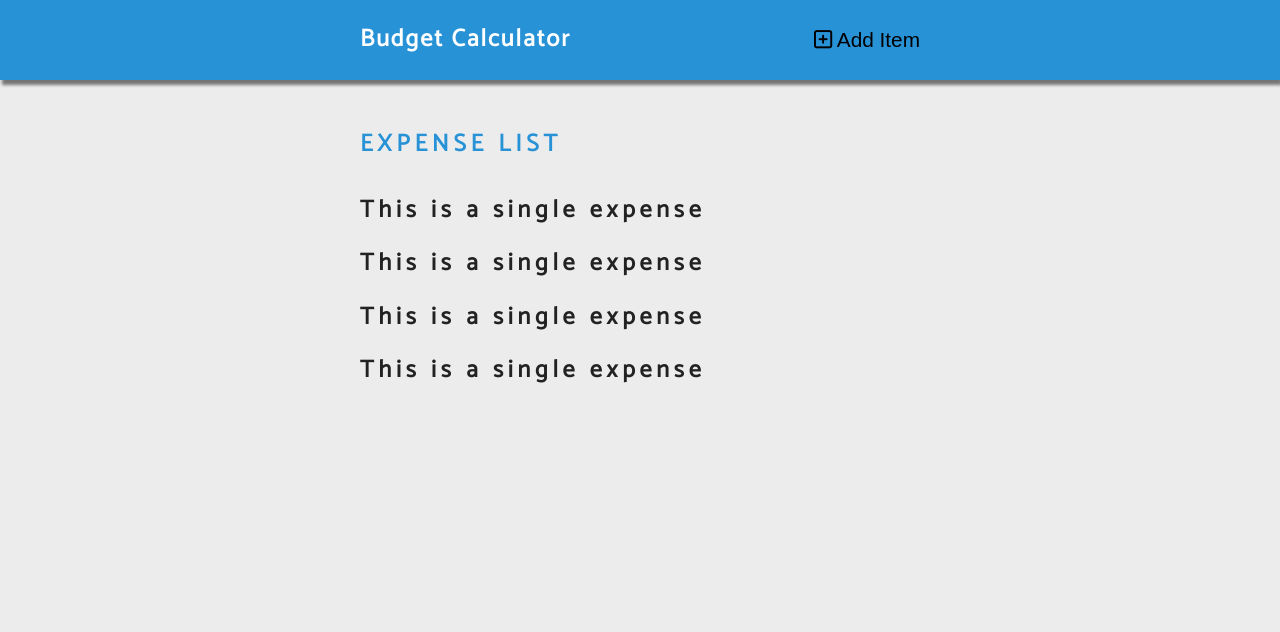
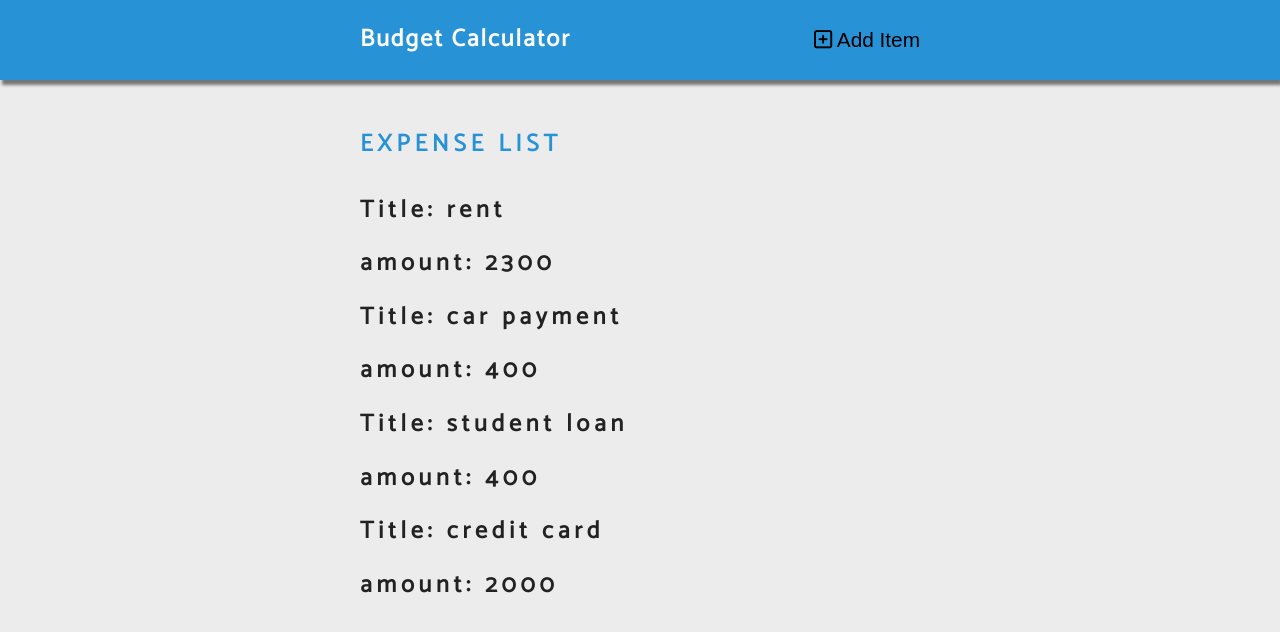
Before and after one commit to Altofogant/budget-calculator, a Svelte app: page / in a window 1280 px wide. Shown: the top 632 px of the page. Built offline with nearby package versions, Linux system fonts and the light colour scheme.

Commit message:
passing expense props to expense component

```diff
--- a/src/Expense.svelte
+++ b/src/Expense.svelte
@@ -1 +1,10 @@
-<h1>This is a single expense</h1>
+<script>
+    export let id;
+    export let name = '';
+    export let amount = 0;
+</script>
+
+<div>
+    <h1>Title: {name}</h1>
+    <h1>amount: {amount}</h1>
+</div>
--- a/src/ExpensesList.svelte
+++ b/src/ExpensesList.svelte
@@ -4,11 +4,19 @@
     export let expenses = [];
 </script>
 
+<style>
+    h2 {
+        text-transform: capitalize;
+    }
+</style>
+
 <section>
     <SectionTitle title="expense list" />
     <ul>
-        {#each expenses as expense}
-            <Expense />
+        {#each expenses as expense, index}
+            <Expense {...expense} />
+        {:else}
+            <h2>Currently you have no expenses</h2>
         {/each}
     </ul>
 </section>
```
